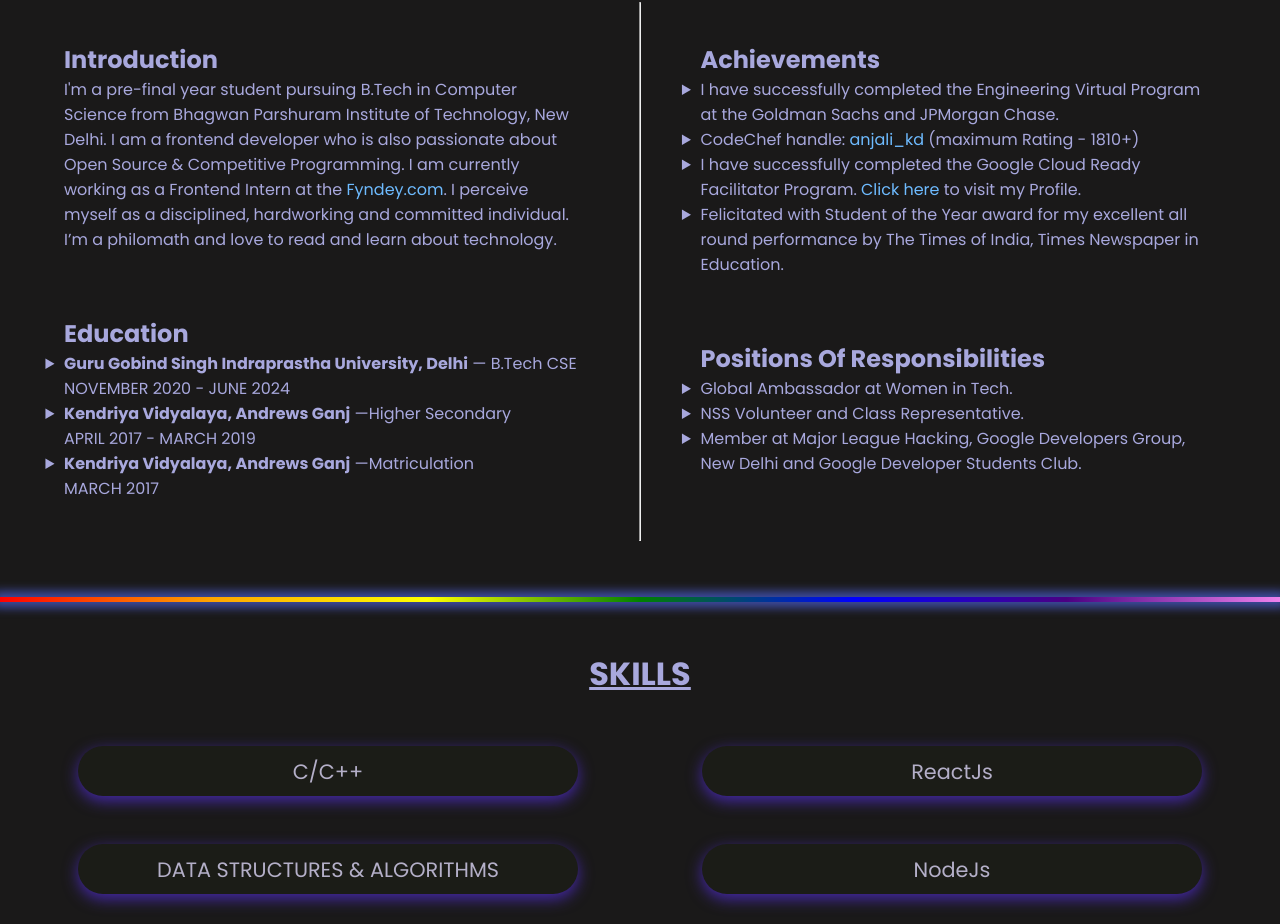
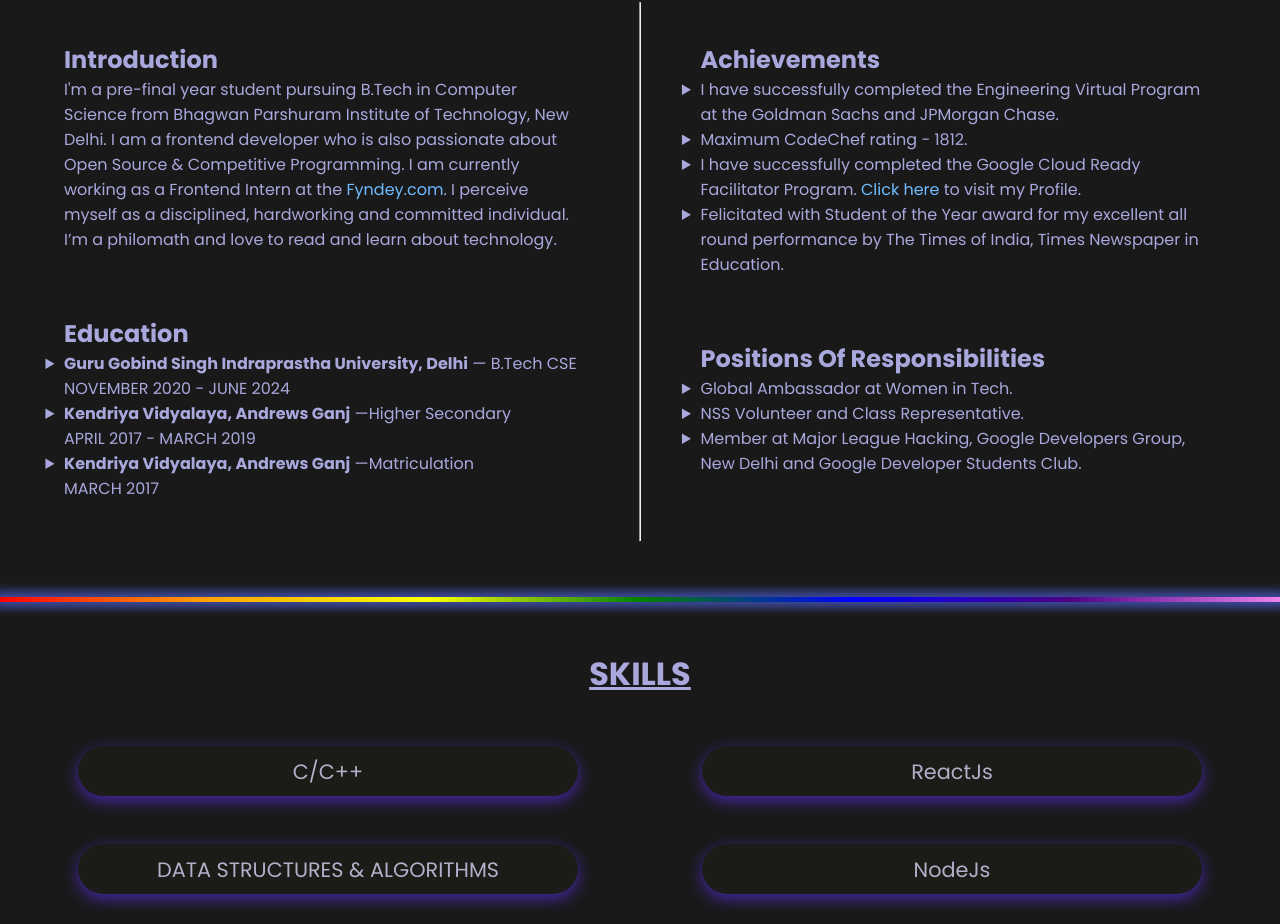
Before and after one commit to AKD-01/akd-01.github.io, a plain HTML site: page index.html in a window 1280 px wide. Shown: the part 899-1823 px from the top of the page. Drawn offline with Linux system fonts and the light colour scheme.

Commit message:
Update index.html

```diff
--- a/index.html
+++ b/index.html
@@ -137,9 +137,7 @@
               </li>
 
               <li>
-                CodeChef handle:
-                <a href="https://www.codechef.com/users/anjali_kd">anjali_kd</a>
-                (maximum Rating - 1810+)
+                Maximum CodeChef rating - 1812.
               </li>
               <li>
                 I have successfully completed the Google Cloud Ready Facilitator
```
